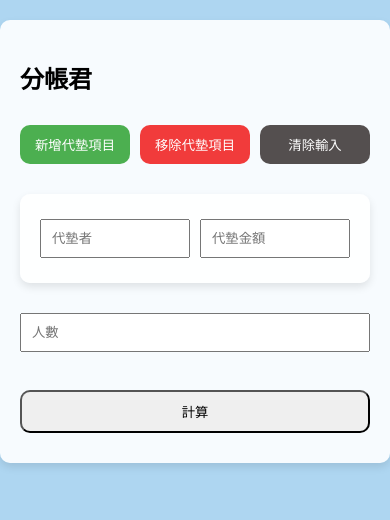
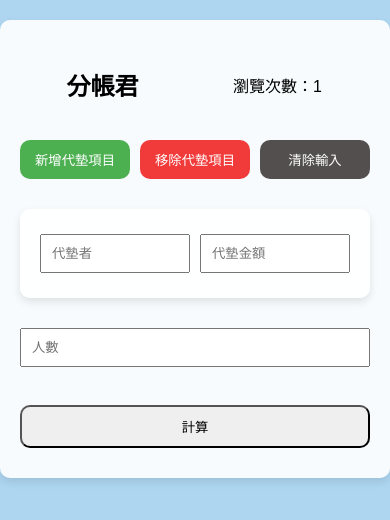
Before and after one commit to shuminchang/balance_calculate, a plain HTML site: page index.html in a window 390 px wide. Drawn offline with Linux system fonts and the light colour scheme.

Commit message:
add view counter, adjust alignment

```diff
--- a/index.html
+++ b/index.html
@@ -10,6 +10,8 @@
 <body>
     <div class="container">
         <h2>分帳君</h2>
+        <!-- View Counter Display -->
+        <div id="viewCounter" class="view-counter">瀏覽次數：0</div>
         <form id="contributionForm">
             <div class="button-container">
                 <button type="button" id="addContributor">新增代墊項目</button>
--- a/script.js
+++ b/script.js
@@ -180,6 +180,37 @@ document.addEventListener('DOMContentLoaded', function() {
         document.getElementById('recordsContainer').innerHTML = '';
     }
 
+    // View counter logic
+    function updateViewCounter() {
+        // Retrieve the current view count from localStorage, or initialize it to 0 if it doesn't exist
+        let viewCount = parseInt(localStorage.getItem('viewCount')) || 0;
+
+        // Increment the view count
+        viewCount++;
+
+        // Update localStorage with the new view count
+        localStorage.setItem('viewCount', viewCount.toString());
+
+        // Display the view count on the webpage
+        const viewCounterElement = document.getElementById('viewCounter') || createViewCounterElement();
+        viewCounterElement.textContent = `瀏覽次數：${viewCount}`;
+    }
+
+    function createViewCounterElement() {
+        // Create a new element to display the view count
+        const viewCounterElement = document.createElement('div');
+        viewCounterElement.id = 'viewCounter';
+
+        // Optionally, add any styling or classes to the viewCounterElement here
+
+        // Append the view counter element to a container on your webpage
+        document.body.appendChild(viewCounterElement); // This could be appended elsewhere depending on your layout
+
+        return viewCounterElement;
+    }
+
+    updateViewCounter();
+
     function escapeHTML(str) {
         return str.replace(/[&<>'"]/g,
             tag => ({ '&': '&amp;', '<': '&lt;', '>': '&gt;', "'": '&#39;', '"': '&quot;' }[tag] || tag));
--- a/style.css
+++ b/style.css
@@ -8,23 +8,23 @@ body, html {
 }
 .container, .contributor-container {
     position: relative;
+    flex-direction: row; /* Align children horizontally */
     max-width: 800px;
     margin: 20px auto;
     padding: 20px;
     background: rgba(255, 255, 255, 0.9);
     border-radius: 10px;
     box-shadow: 0 4px 8px rgba(0, 0, 0, 0.1);
+}
 
-    display: flex;
-    flex-wrap: wrap;
-    justify-content: space-between;
-}
+/* Removed flex display styles from .container and .contributor-container */
+
 .form-input, .contributor-container > input {
     padding: 10px;
     margin: 5px 0;
-    flex: 1;
-    min-width: calc(50% - 10px);
+    width: 100%; /* Adjusted for consistent styling */
 }
+
 .form-input, button {
     margin: 10px 0;
     padding: 10px;
@@ -66,3 +66,45 @@ body, html {
     gap: 10px; /* Adjust the spacing between buttons as needed */
     margin-bottom: 10px; /* Optional margin for spacing below the buttons */
 }
+h2, .view-counter {
+    flex: 1; /* Allow both children to grow and occupy equal space */
+    min-height: 50px; /* Adjust based on your design */
+    display: flex;
+    align-items: center; /* Center-align the text vertically */
+    justify-content: center; /* Center-align the text horizontally */
+}
+
+/* Additional styling for the view counter for consistency */
+.view-counter {
+    text-align: center; /* Ensure the text is centered */
+    padding: 0 10px; /* Adjust padding as needed */
+    /* Add more styling as needed */
+}
+
+/* Add flexbox styles for smaller screens */
+@media (max-width: 768px) {
+    .container, .contributor-container {
+        display: flex;
+        flex-wrap: wrap;
+        justify-content: space-between;
+    }
+
+    .form-input, .contributor-container > input {
+        flex: 1;
+        min-width: calc(50% - 10px);
+    }
+
+    .button-container {
+        display: flex;
+        gap: 10px;
+        margin-bottom: 10px;
+    }
+
+    h2, .view-counter {
+        flex: 1;
+        min-height: 50px;
+        display: flex;
+        align-items: center;
+        justify-content: center;
+    }
+}
```
